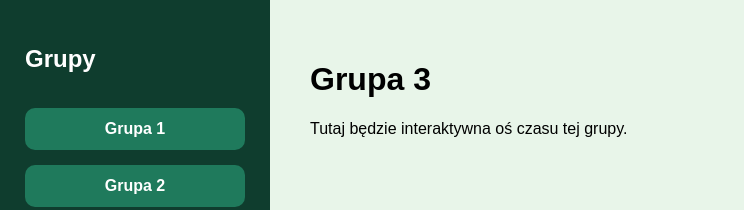
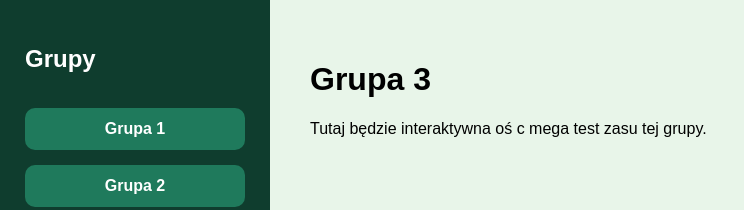
Before and after one commit to Jaca2706/-Mega-Mapa-Dorobku-Ludzkosci, a React (Vite) app: page /group3 in a window 1280 px wide. Shown: the top 210 px of the page, without its empty margins (0-744 px from the left). Built offline with nearby package versions, Linux system fonts and the light colour scheme.

Commit message:
MEga test

```diff
--- a/src/pages/g3/Group3.jsx
+++ b/src/pages/g3/Group3.jsx
@@ -2,7 +2,7 @@ function Group3() {
   return (
     <div>
       <h1>Grupa 3</h1>
-      <p>Tutaj będzie interaktywna oś czasu tej grupy.</p>
+      <p>Tutaj będzie interaktywna oś c mega test zasu tej grupy.</p>
     </div>
   );
 }
```
